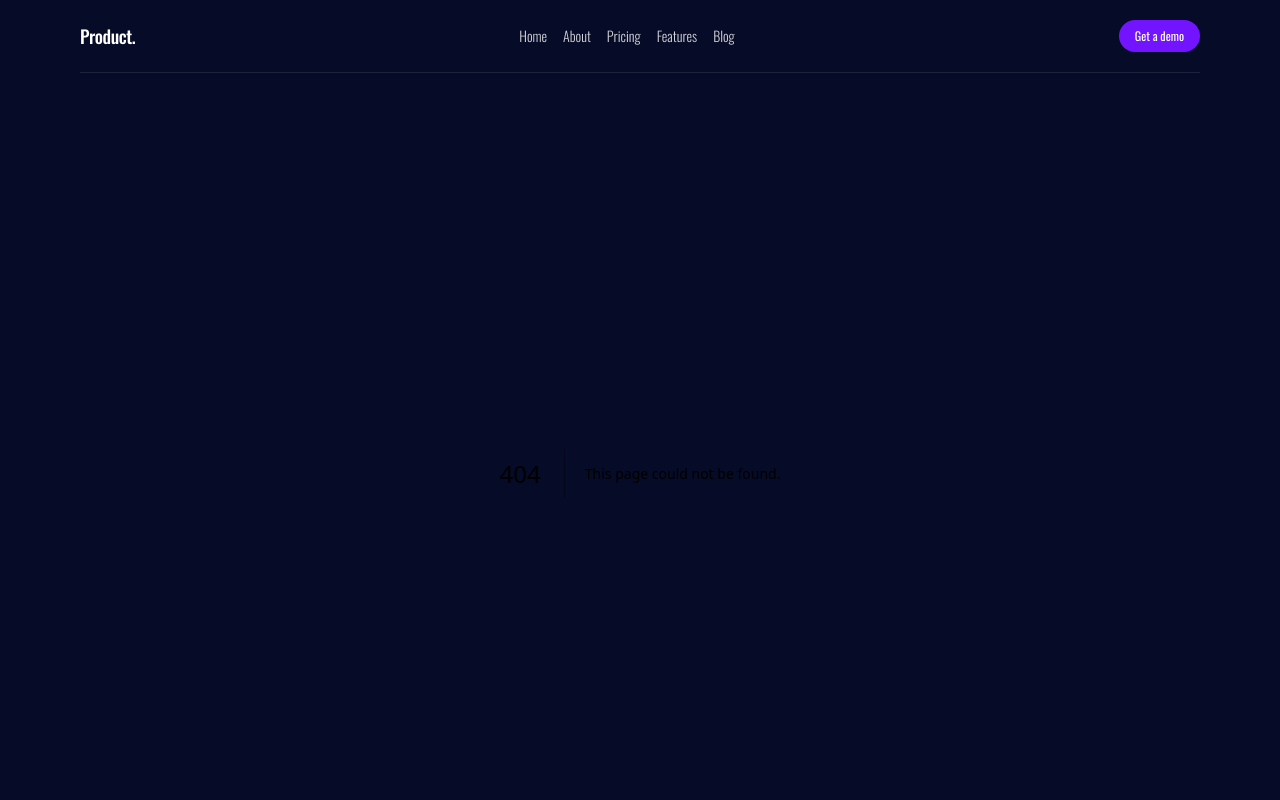
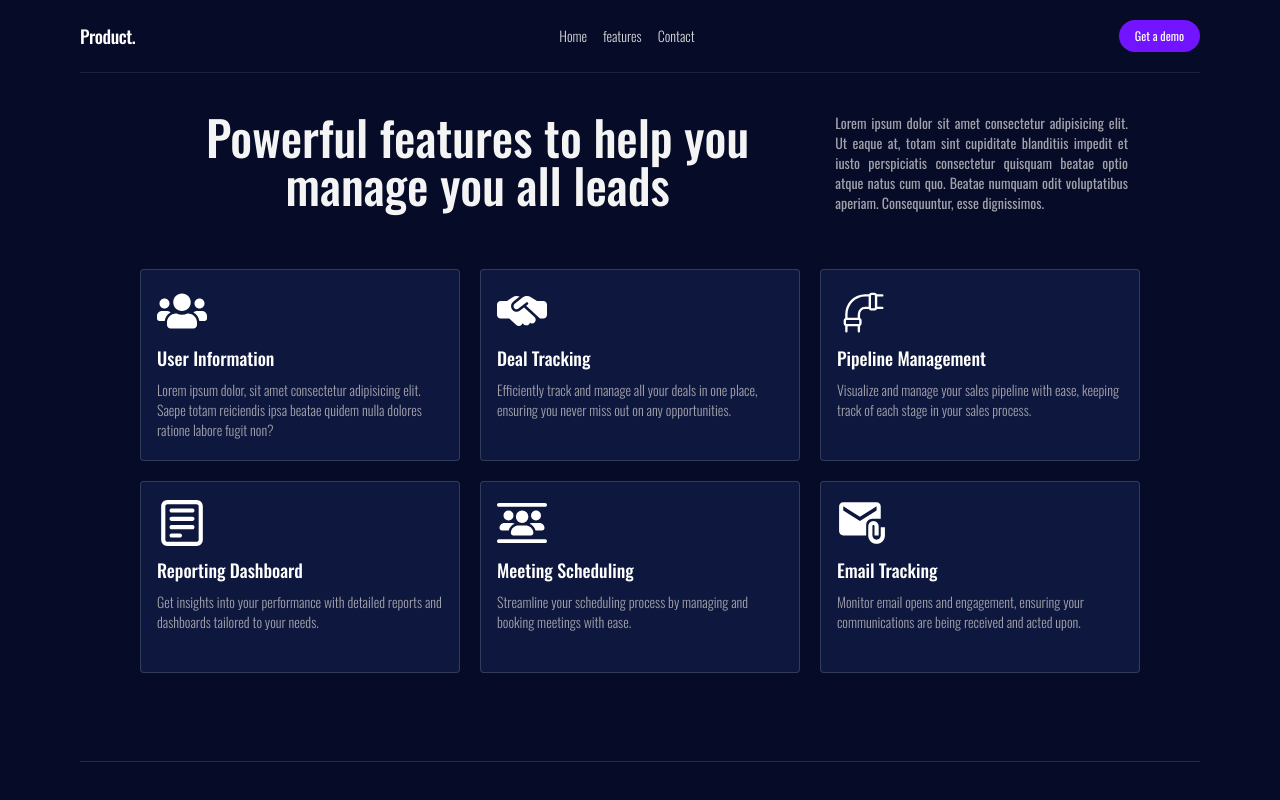
Before and after one commit to toobahaider001/saas-project, a Next.js app: page /features in a window 1280 px wide. Before the commit this address had no page. Shown: the top 800 px of the page. Built offline with nearby package versions, Linux system fonts and the light colour scheme.

Commit message:
design change

```diff
--- /dev/null
+++ b/src/app/contact/page.tsx
@@ -0,0 +1,12 @@
+import Review from '@/components/Review'
+import React from 'react'
+
+const page = () => {
+  return (
+    <div>
+        <Review />
+    </div>
+  )
+}
+
+export default page
--- /dev/null
+++ b/src/app/features/page.tsx
@@ -0,0 +1,12 @@
+import Features from '@/components/Features'
+import React from 'react'
+
+const page = () => {
+  return (
+    <div>
+        <Features />
+    </div>
+  )
+}
+
+export default page
--- a/src/components/Featurecard.tsx
+++ b/src/components/Featurecard.tsx
@@ -12,7 +12,7 @@ const Featurecard:React.FC<featureCardprops> = ({
 }
 ) => {
   return (
-    <div className='md:w-[25vw] w-[250px] p-4 md:h-[15vw] border-[0.5px]  border-gray-400/25 gap-2 rounded bg-blue-950/50 md:flex flex-col '>
+    <div className='md:w-[25vw] w-[250px] p-4 md:h-[15vw] hover:scale-110 transition-transform border-[0.5px]  border-gray-400/25 gap-2 rounded bg-blue-950/50 md:flex flex-col '>
         {/* icons */}
         <div>{icon}</div>
         {/* title */}
--- a/src/components/Header.tsx
+++ b/src/components/Header.tsx
@@ -1,6 +1,7 @@
 import React from 'react'
 import Logo from './Logo'
 import Button from './Button'
+import Link from 'next/link'
 
 const Header = () => {
   return (
@@ -9,11 +10,9 @@ const Header = () => {
         <Logo />
       </div>
       <div className=' hidden md:flex gap-4 text-zinc-300 font-light text-sm '>
-      <h4>Home</h4>
-      <h4>About</h4>
-      <h4>Pricing</h4>
-      <h4>Features</h4>
-      <h4>Blog</h4>
+      <Link href={"/"}>Home</Link>
+      <Link href={"/features"}>features</Link>
+      <Link href={"/contact"}>Contact</Link>
       </div>
       <div>
         <Button text='Get a demo' />
```
